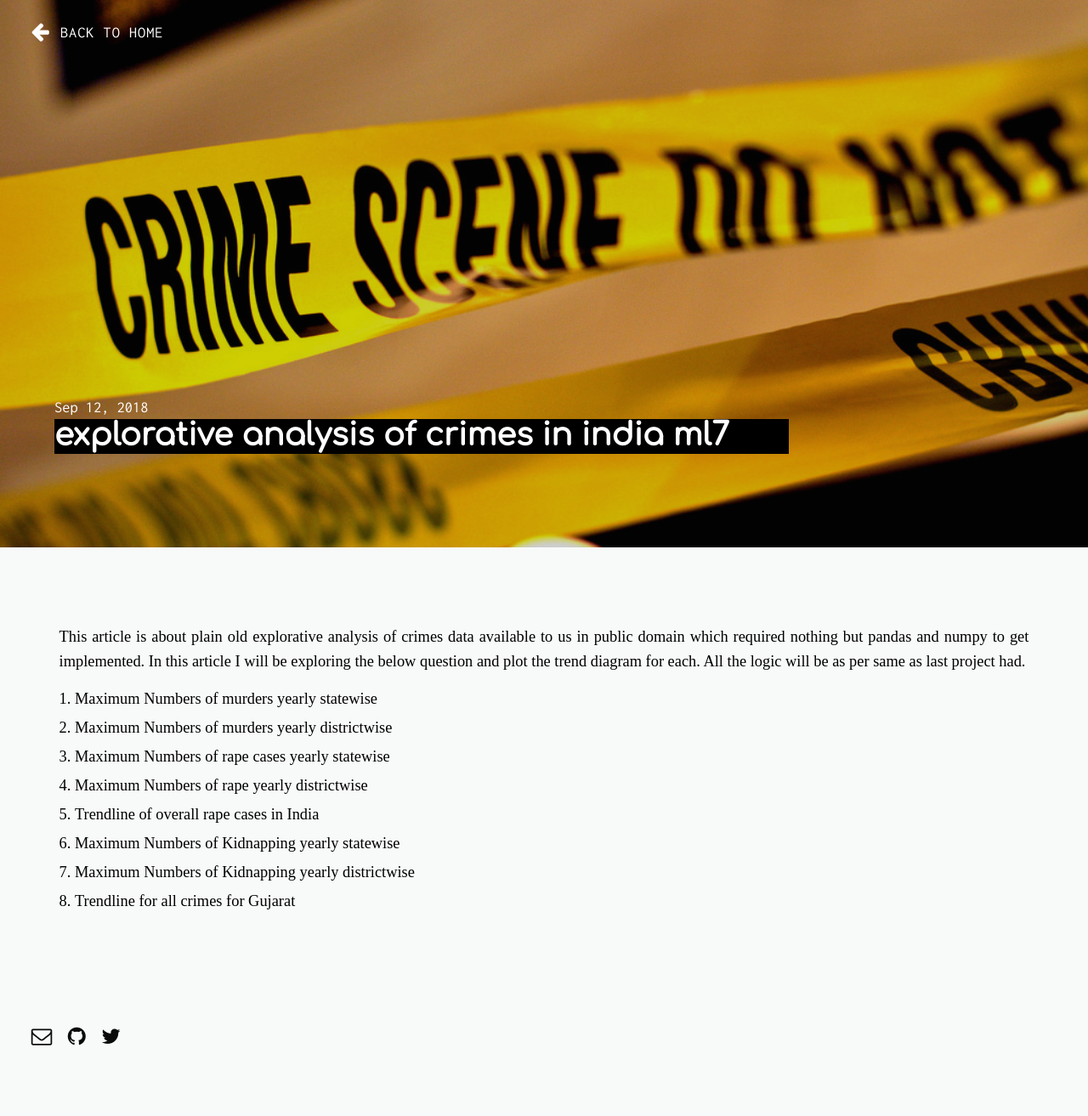
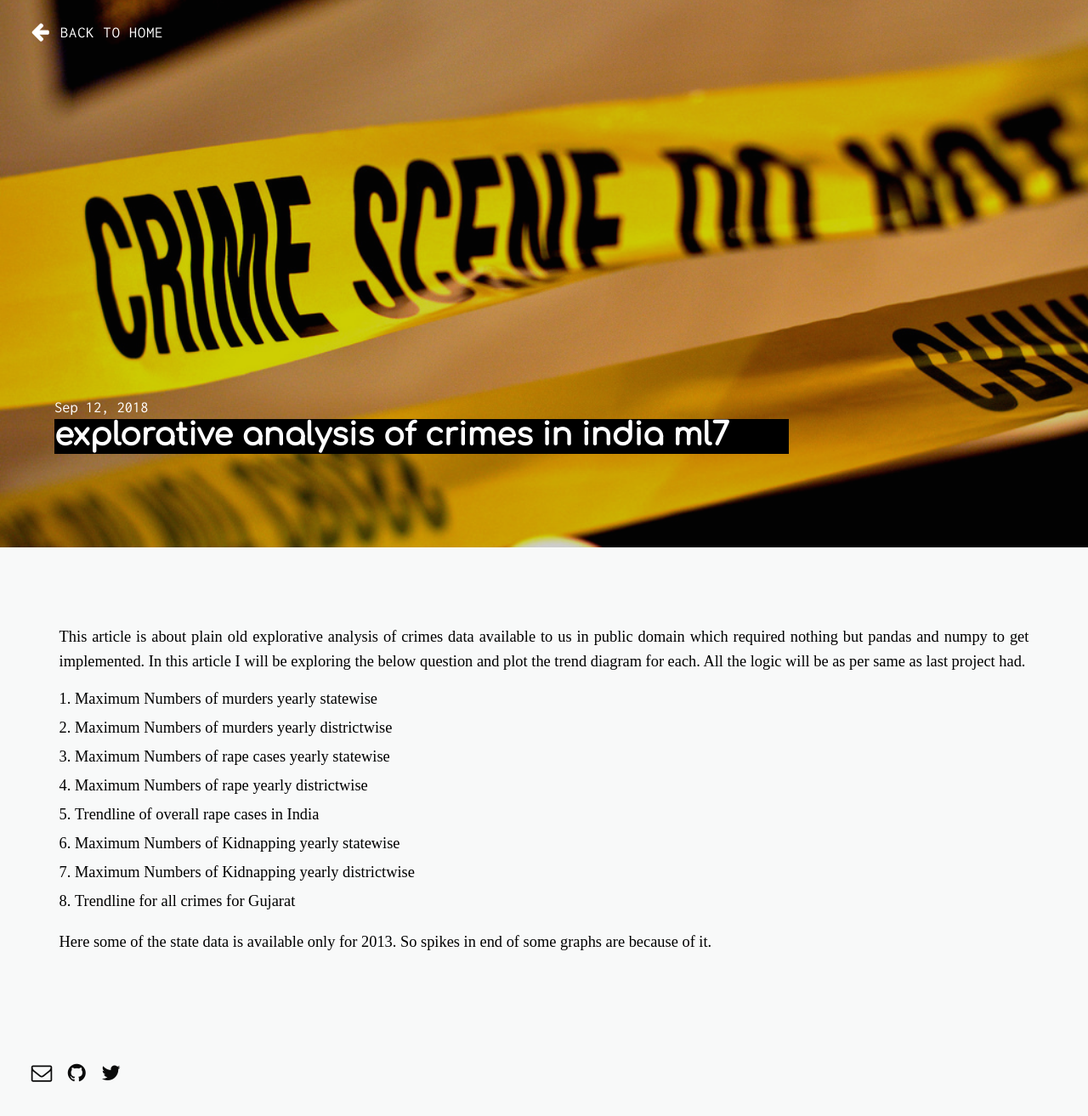
Before and after one commit to daftengineer/daftengineer.github.io, a Jekyll site: the page built from _posts/2018-09-12-crimes-in-india.markdown, in a window 1280 px wide. Shown: the whole page at 85% size. Built offline with Jekyll 4.4.1, drawn with Linux system fonts in a browser that asks for light colours; nearby versions of some CDN libraries; before the commit the page ends 1270 px from its top, so only the background shows below that.

Commit message:
Update 2018-09-12-crimes-in-india.markdown

```diff
--- a/_posts/2018-09-12-crimes-in-india.markdown
+++ b/_posts/2018-09-12-crimes-in-india.markdown
@@ -19,7 +19,7 @@ image-sm: https://daftengineer.github.io/media_assets/crime.jpg
   <li>Maximum Numbers of Kidnapping yearly districtwise</li>
   <li>Trendline for all crimes for Gujarat</li>
  </ol>
- <p style="text-align:justify;"></p>
+ <p style="text-align:justify;">Here some of the state data is available only for 2013. So spikes in end of some graphs are because of it. </p>
  <p style="text-align:justify;"></p>
  <p style="text-align:justify;"></p>
  </div>
```
